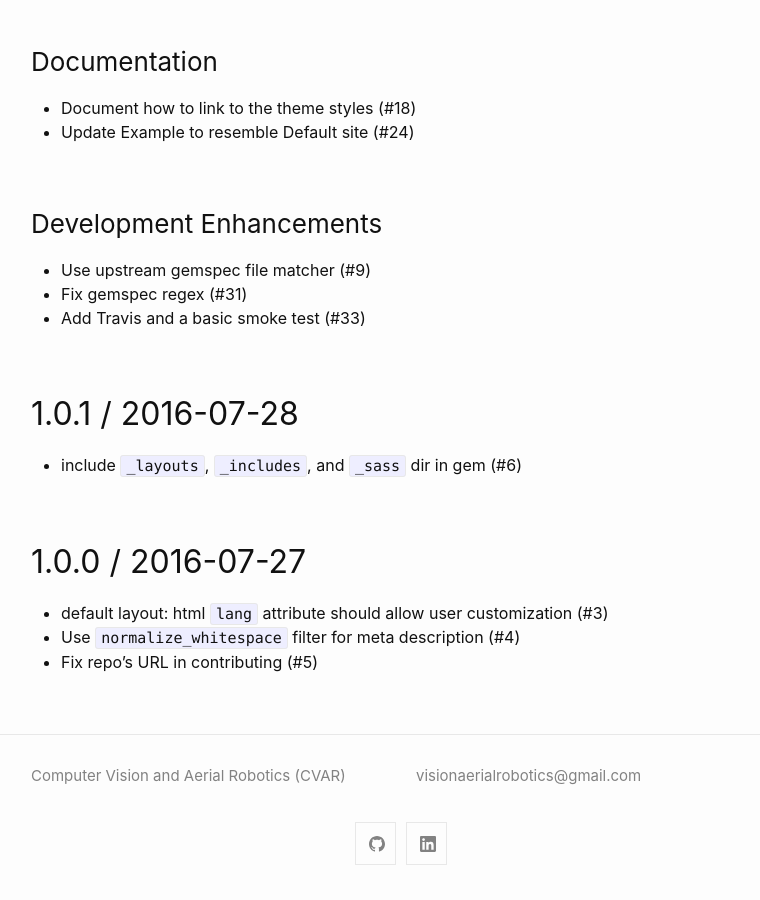
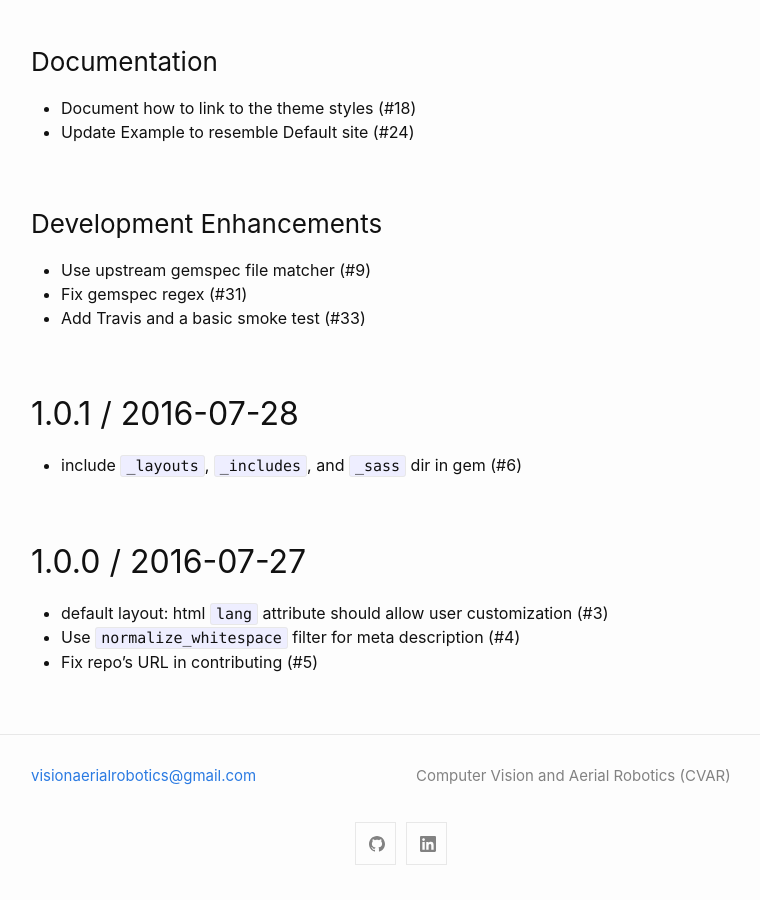
Before and after one commit to cvar-upm/cvar-upm.github.io, a Jekyll site: the page built from History.markdown, in a window 1280 px wide and 900 px high, scrolled down 7439 px. Shown: the whole window, without its empty margins (239-999 px from the left). Built offline with Jekyll 4.4.1, drawn with Linux system fonts in a browser that asks for light colours; our own code applies the rules of GitHub Pages for plain Markdown files.

```diff
--- a/_config.yml
+++ b/_config.yml
@@ -1,9 +1,9 @@
 title: " "
 author:
-  name: Computer Vision and Aerial Robotics (CVAR)
-  email:
+  name:
+  email: visionaerialrobotics@gmail.com
 description: > # this means to ignore newlines until "show_excerpts:"
-  visionaerialrobotics@gmail.com
+  Computer Vision and Aerial Robotics (CVAR)
 
 show_excerpts: false # set to true to show excerpts on the homepage
 
```
